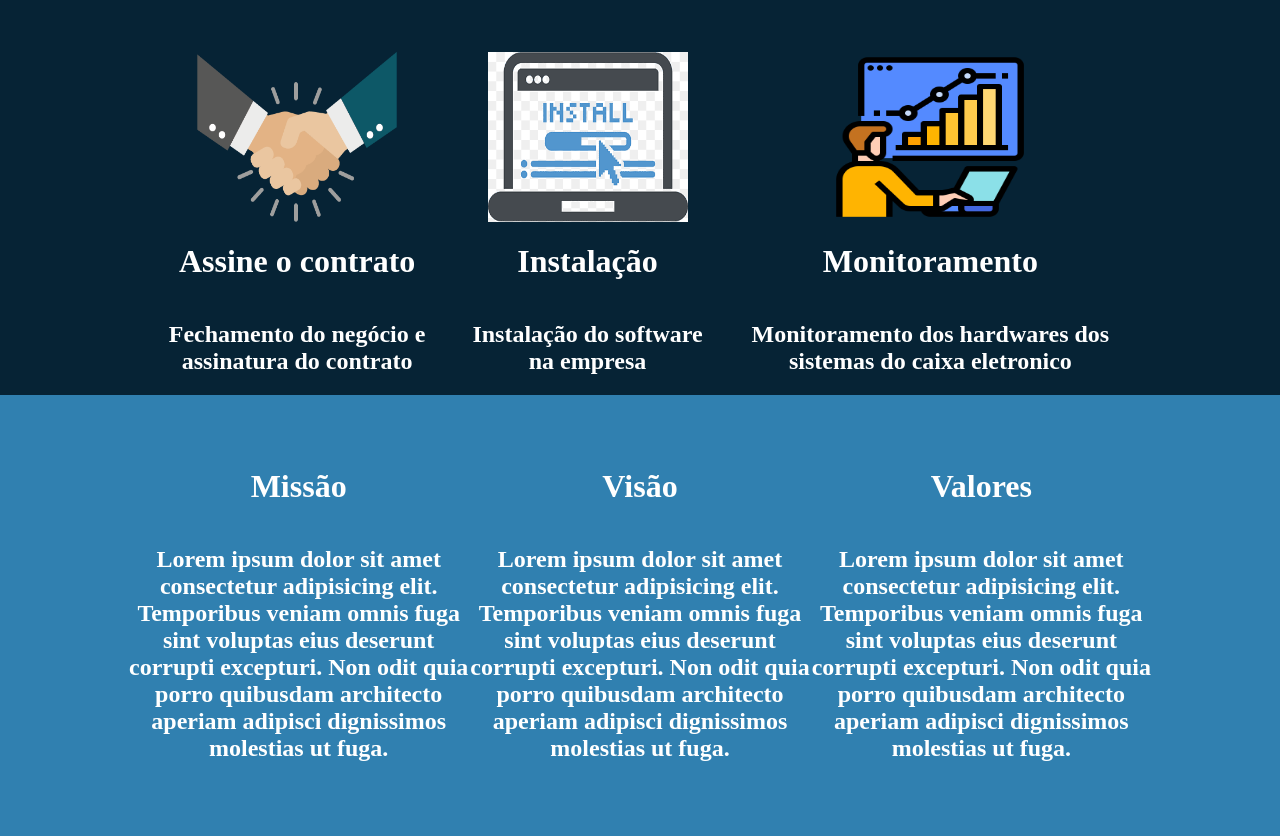
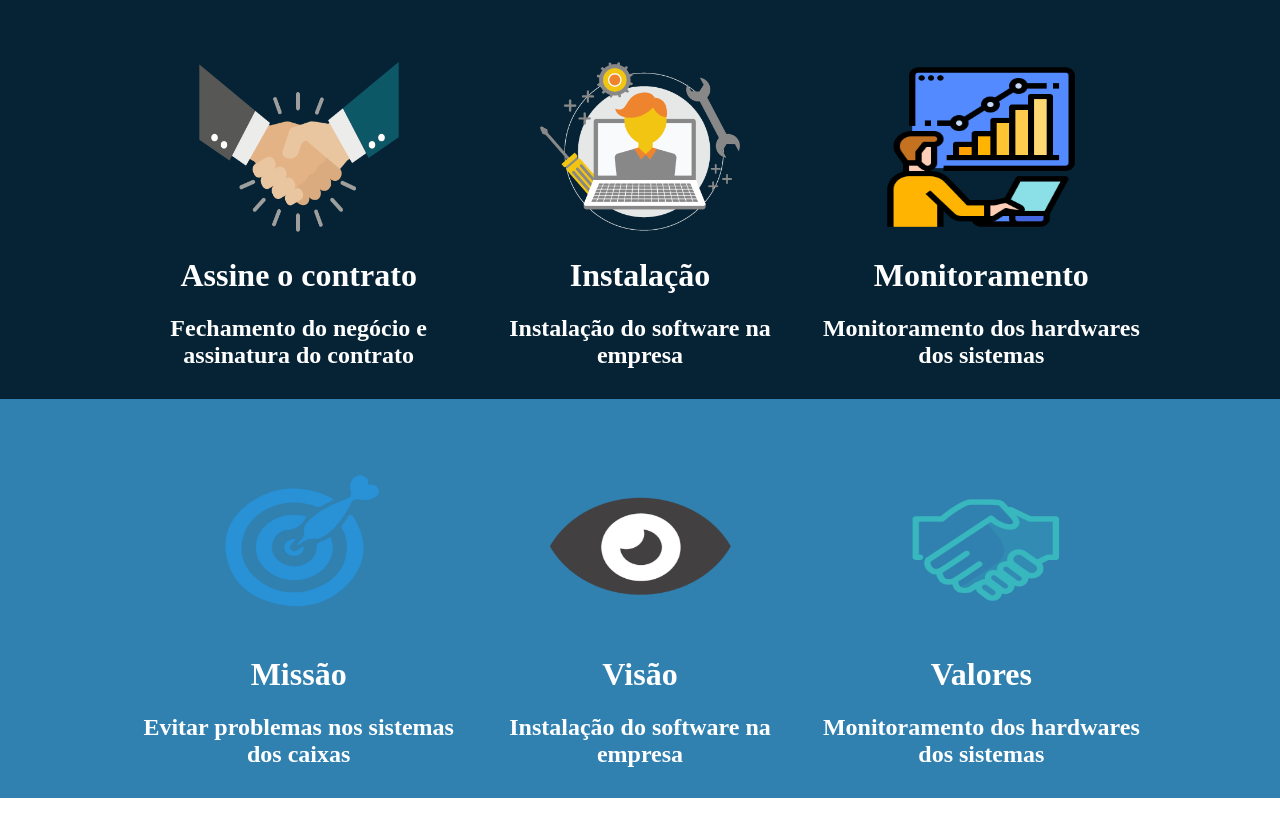
Before and after one commit to Pineapplentt/Monitoramento_caixa, a plain HTML site: page Site/site/home.html in a window 1280 px wide. Shown: the part 790-1626 px from the top of the page. After the commit the page ends 1588 px from the top, so only its background shows below. Drawn offline with Linux system fonts and the light colour scheme.

Commit message:
att site

```diff
--- a/Site/site/home.css
+++ b/Site/site/home.css
@@ -14,6 +14,7 @@ body {
 .fundo {
     background-color: #3080b0;
     height: 90vh;
+    display: flex;
 
 }
 
@@ -93,27 +94,28 @@ body {
     background-color: #062335;
     display: flex;
 
+
 }
 
-.FundoCards .container {
-    justify-content: space-around;
 
-}
 
 .card {
     margin-top: 5%;
     color: white;
-    display: flex;
     flex-direction: column;
     text-align: center;
+    padding: 10px;
+    width: 33.3%;
 }
-.FundoCards {
-    align-items: center;
-}
+
 .imageCard{
     width: 200px;
     height: 170px;
     align-self: center;
 
+}
+.fundoCultura{
+    background-color: #3080b0;
+
 
 }
--- a/Site/site/home.html
+++ b/Site/site/home.html
@@ -42,48 +42,52 @@
 
         </div>
     </div>
+
     <div class="FundoCards">
+
         <div class="container">
+
 
             <div class="card">
                 <img class="imageCard" src="../imgs/vendas6.png" alt="">
                 <h1>Assine o contrato</h1>
                 <h2>Fechamento do negócio e assinatura do contrato
-                   </h2>
+                </h2>
             </div>
             <div class="card">
-                <img class="imageCard" src="../imgs/png-transparent-install-icon-installation-computer-icons-computer-software-installer-blue-text-logo-thumbnail.png" alt="">
+                <img class="imageCard" src="../imgs/temcontrole-licenciamento-compre-o-software.png" alt="">
                 <h1>Instalação</h1>
                 <h2>Instalação do software na empresa</h2>
             </div>
             <div class="card">
-                <img class="imageCard" src="../imgs/3703299.png".png" alt="">
+                <img class="imageCard" src="../imgs/3703299.png" .png" alt="">
                 <h1>Monitoramento</h1>
-                <h2>Monitoramento dos hardwares dos sistemas do caixa eletronico</h2>
+                <h2>Monitoramento dos hardwares dos sistemas </h2>
+
+
             </div>
-
         </div>
     </div>
-    <div class="fundo">
+    <div class="fundoCultura">
         <div class="container">
 
             <div class="card">
+                <img class="imageCard" src="../imgs/1488824678_vector_65_15.png" alt="">
                 <h1>Missão</h1>
-                <h2>Lorem ipsum dolor sit amet consectetur adipisicing elit. Temporibus veniam omnis fuga sint voluptas
-                    eius deserunt corrupti excepturi. Non odit quia porro quibusdam architecto aperiam adipisci
-                    dignissimos molestias ut fuga.</h2>
+                <h2>Evitar problemas nos sistemas dos caixas
+                </h2>
             </div>
             <div class="card">
+                <img class="imageCard" src="../imgs/visao.webp" alt="">
                 <h1>Visão</h1>
-                <h2>Lorem ipsum dolor sit amet consectetur adipisicing elit. Temporibus veniam omnis fuga sint voluptas
-                    eius deserunt corrupti excepturi. Non odit quia porro quibusdam architecto aperiam adipisci
-                    dignissimos molestias ut fuga.</h2>
+                <h2>Instalação do software na empresa</h2>
             </div>
             <div class="card">
+                <img class="imageCard" src="../imgs/3aa97f1b-transformar-mobilidade-icone-valores.png" alt="">
                 <h1>Valores</h1>
-                <h2>Lorem ipsum dolor sit amet consectetur adipisicing elit. Temporibus veniam omnis fuga sint voluptas
-                    eius deserunt corrupti excepturi. Non odit quia porro quibusdam architecto aperiam adipisci
-                    dignissimos molestias ut fuga.</h2>
+                <h2>Monitoramento dos hardwares dos sistemas </h2>
+
+
             </div>
 
         </div>
```
Also changed, not shown: Site/imgs/1488824678_vector_65_15.png (added), Site/imgs/3aa97f1b-transformar-mobilidade-icone-valores.png (added), Site/imgs/png-transparent-install-icon-installation-computer-icons-computer-software-installer-blue-text-logo-thumbnail-removebg-preview.png (added), Site/imgs/png-transparent-install-icon-installation-computer-icons-computer-software-installer-blue-text-logo-thumbnail.png (deleted), Site/imgs/temcontrole-licenciamento-compre-o-software.png (added), Site/imgs/visao.webp (added).
